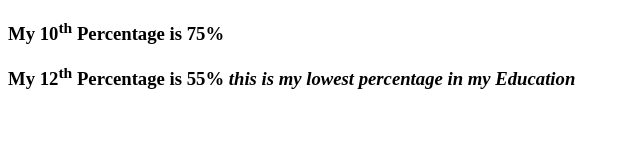
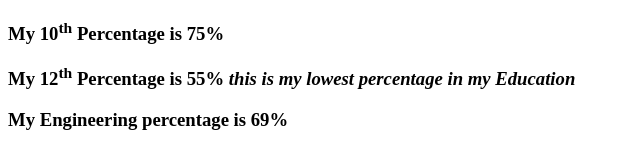
Before and after one commit to amitguptacse/cv, a plain HTML site: page percentage.html in a window 1280 px wide. Shown: the whole page, without its empty margins (0-640 px from the left). Drawn offline with Linux system fonts and the light colour scheme.

Commit message:
Update percentage.html

```diff
--- a/percentage.html
+++ b/percentage.html
@@ -7,6 +7,7 @@
   <body>
     <h3>My 10<sup>th</sup> Percentage is 75%</h3>
     <h3>My 12<sup>th</sup> Percentage is 55% <i>this is my lowest percentage in my Education</i></h3>
+    <h3>My Engineering percentage is 69%</h3>
 
 
   </body>
```
